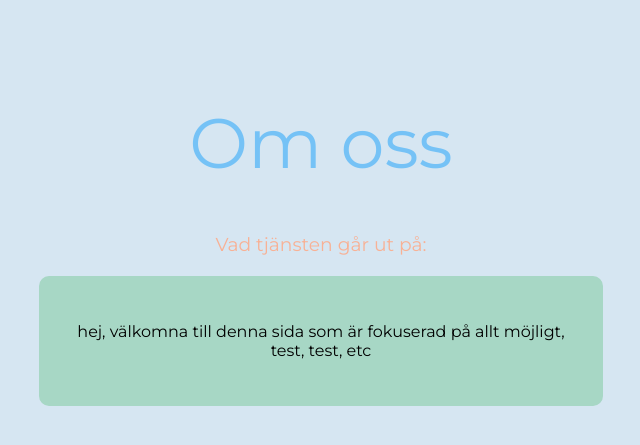
After one commit to idaglenne/cuddly-sniffle, a PHP site: page /OmOss.html in a window 1280 px wide. The commit adds this page. Shown: the top 445 px of the page, without its empty margins (319-959 px from the left). Run offline with PHP 8.4, Linux system fonts and the light colour scheme.

Commit message:
skapat sidan

```diff
--- /dev/null
+++ b/OmOss.html
@@ -0,0 +1,17 @@
+<!DOCTYPE html>
+<html>
+    <head>
+    <title>Bakgrund</title>
+    <link rel="stylesheet" href="./design.css">
+        <link href="https://fonts.googleapis.com/css?family=Montserrat" rel="stylesheet">
+    </head>
+    <body>
+        <h1>Om oss</h1>
+            <h3>Vad tjänsten går ut på:</h3>
+
+                <div id="text">
+                    <p>hej, välkomna till denna sida som är fokuserad på allt möjligt, test, test, etc</p>
+                </div>
+
+    </body>
+</html>
--- a/design.css
+++ b/design.css
@@ -13,9 +13,8 @@ h1{
     text-align: center;
     margin-top: 100px;
 
+}
 
-
-}
 
 .inlog {
 
@@ -35,10 +34,21 @@ h1{
 
 
 h2 {
+
     color: #F8B195;
     font-family: 'Montserrat', sans-serif;
     font-weight: lighter;
     text-align: center;
+
+}
+
+h3
+{
+    color: #F8B195;
+    font-family: 'Montserrat', sans-serif;
+    font-weight: lighter;
+    text-align: center;
+    margin-bottom: 20px;
 }
 
 #submit {
@@ -64,3 +74,16 @@ h2 {
     font-size: 11px;
     font-family: 'Montserrat', sans-serif;
 }
+#text
+{
+    background-color: #A7D7C5;
+    margin-left: 350px;
+    margin-right: 350px;
+    padding: 30px;
+    border: none;
+    border-radius: 10px;
+    color: black;
+    font-family: 'Montserrat', sans-serif;
+    font-weight: lighter;
+    text-align: center;
+}
```
